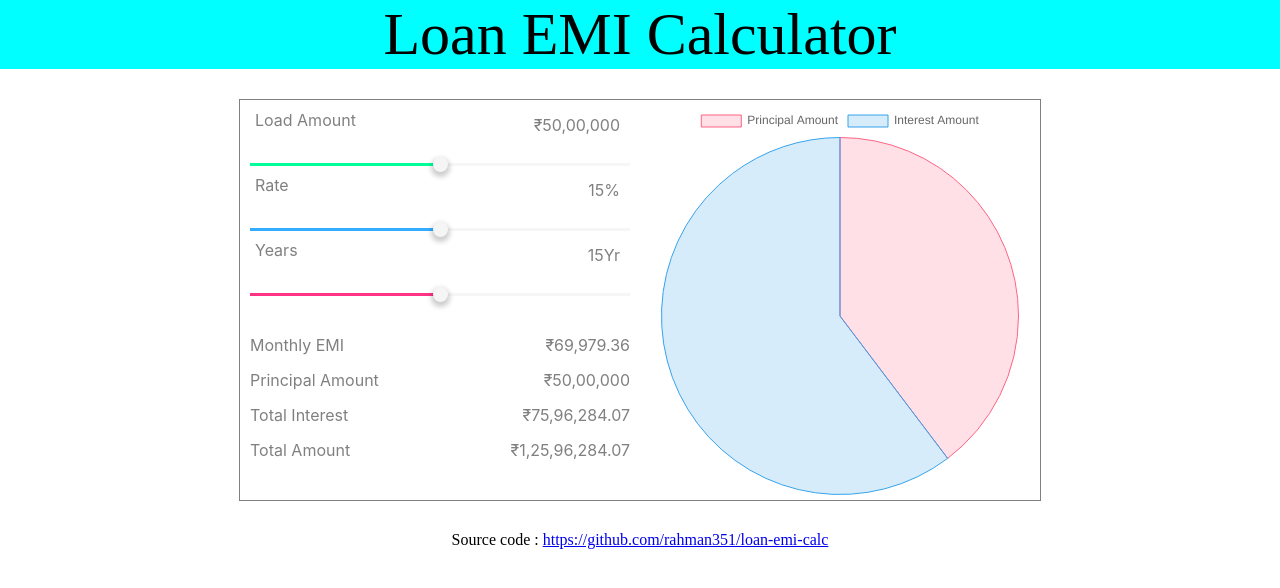
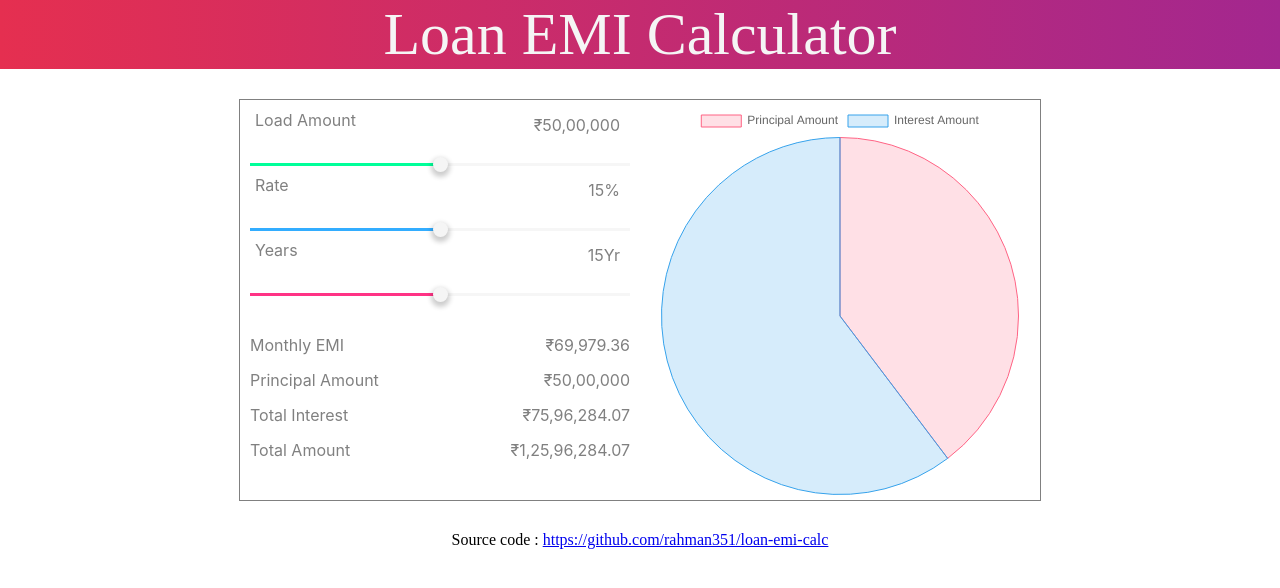
Before and after one commit to rahman351/loan-emi-calc, a React (Create React App) app: page / in a window 1280 px wide. Shown: the top 588 px of the page. Built offline with nearby package versions, Linux system fonts and the light colour scheme; a web font is replaced by a local one.

Commit message:
Made banner cool

```diff
--- a/src/App.css
+++ b/src/App.css
@@ -59,8 +59,9 @@
 .App header{
   font-family: 'Bai Jamjuree';
   font-size: 60px;
+  color:whitesmoke;
   text-align: center;
-  background-color: aqua;
+  background: linear-gradient(-90deg, #A3278F 0%, #E52F50 100%);
   text-transform: capitalize;
 }
 
```
